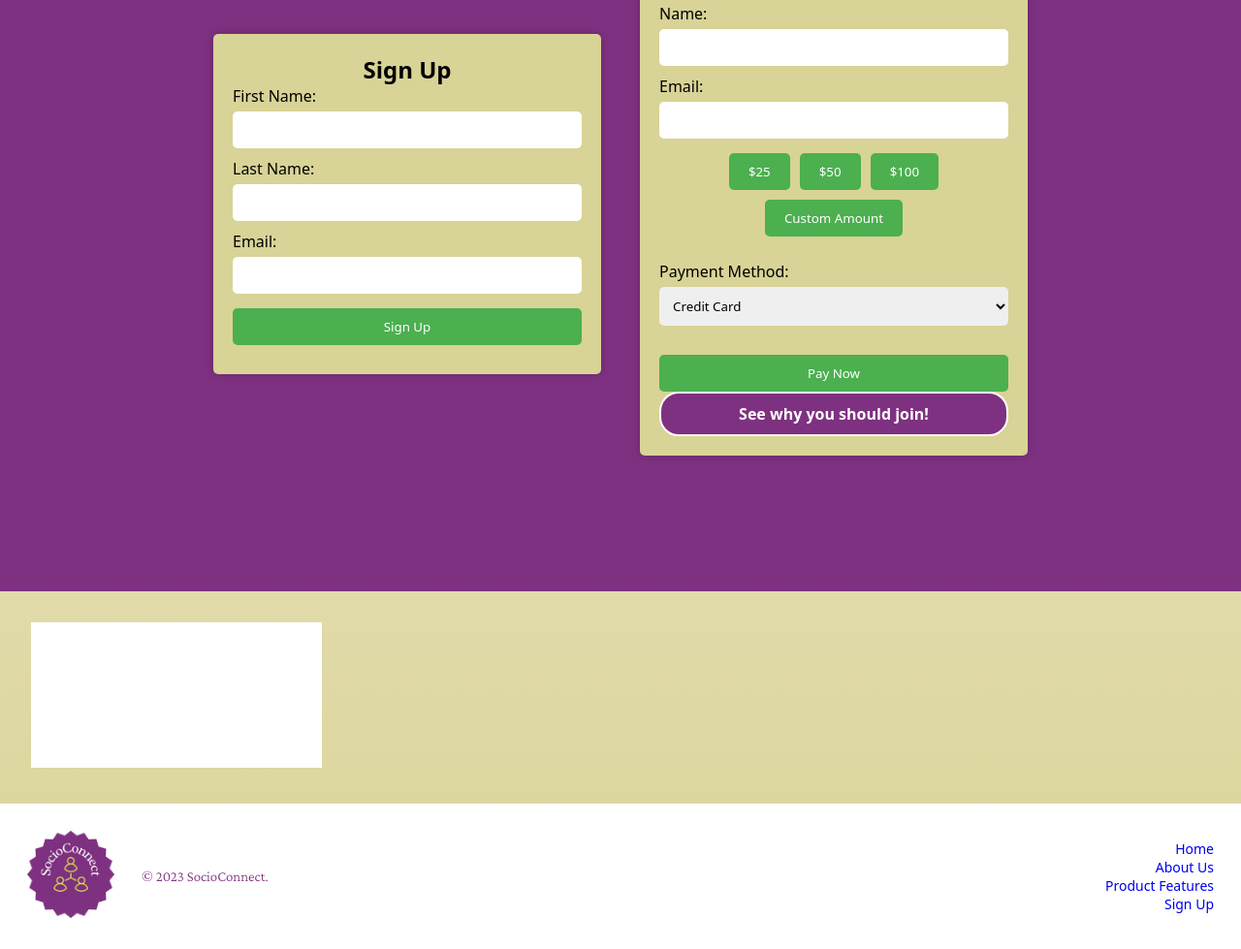
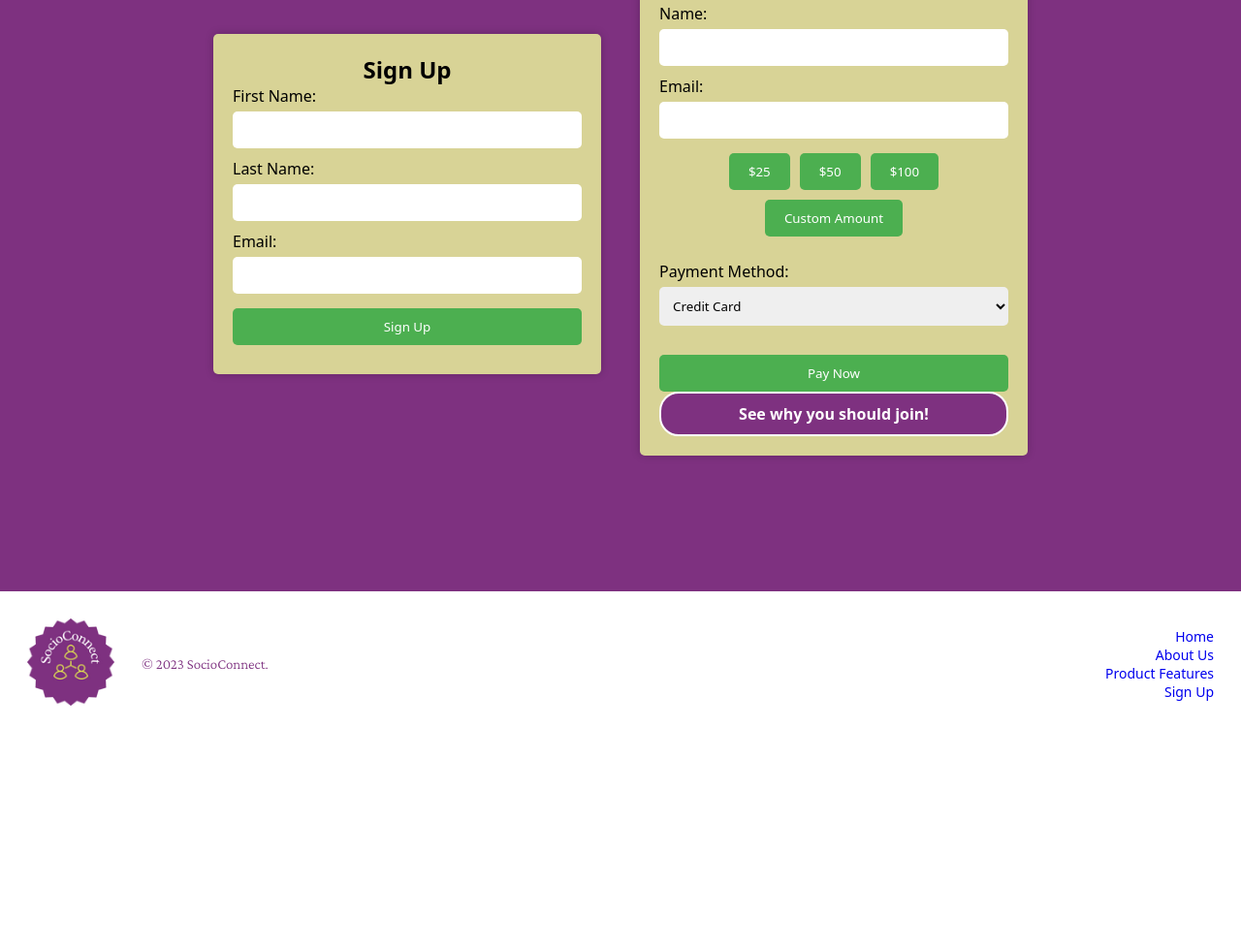
Before and after one commit to repneuable/socioConnect, a plain HTML site: page signup.html in a window 1280 px wide. Shown: the part 345-1324 px from the top of the page at 97% size. After the commit the page ends 1105 px from the top, so only its background shows below. Drawn offline with nearby package versions, Linux system fonts and the light colour scheme.

Commit message:
Separate chart HTML into new, separate file

```diff
--- a/signup.html
+++ b/signup.html
@@ -119,7 +119,7 @@
 
 
 
-    <div id="chartContainer"><canvas id="myChart" class="chart-box"></canvas></div>
+
     <script>
         $(document).ready(function () {
             $('#loadChart').click(function () {
@@ -163,6 +163,7 @@
             });
         });
     </script>
+
     <script src="assets/scripts/signup_form.js"></script>
     <script src="assets/scripts/footer.js"></script>
     <!--
```
Also changed, not shown: assets/chart.html (added, +1 -0 lines).
